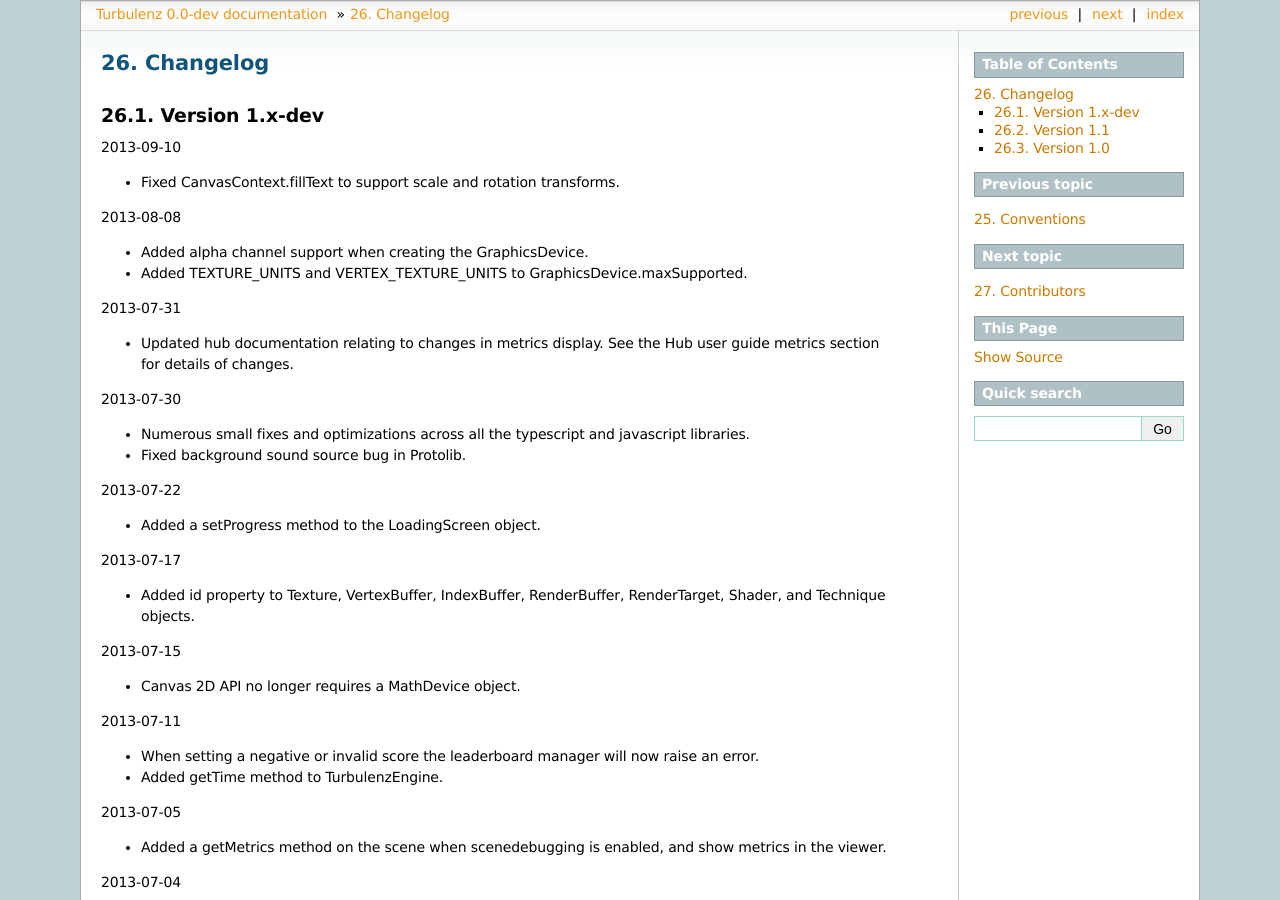
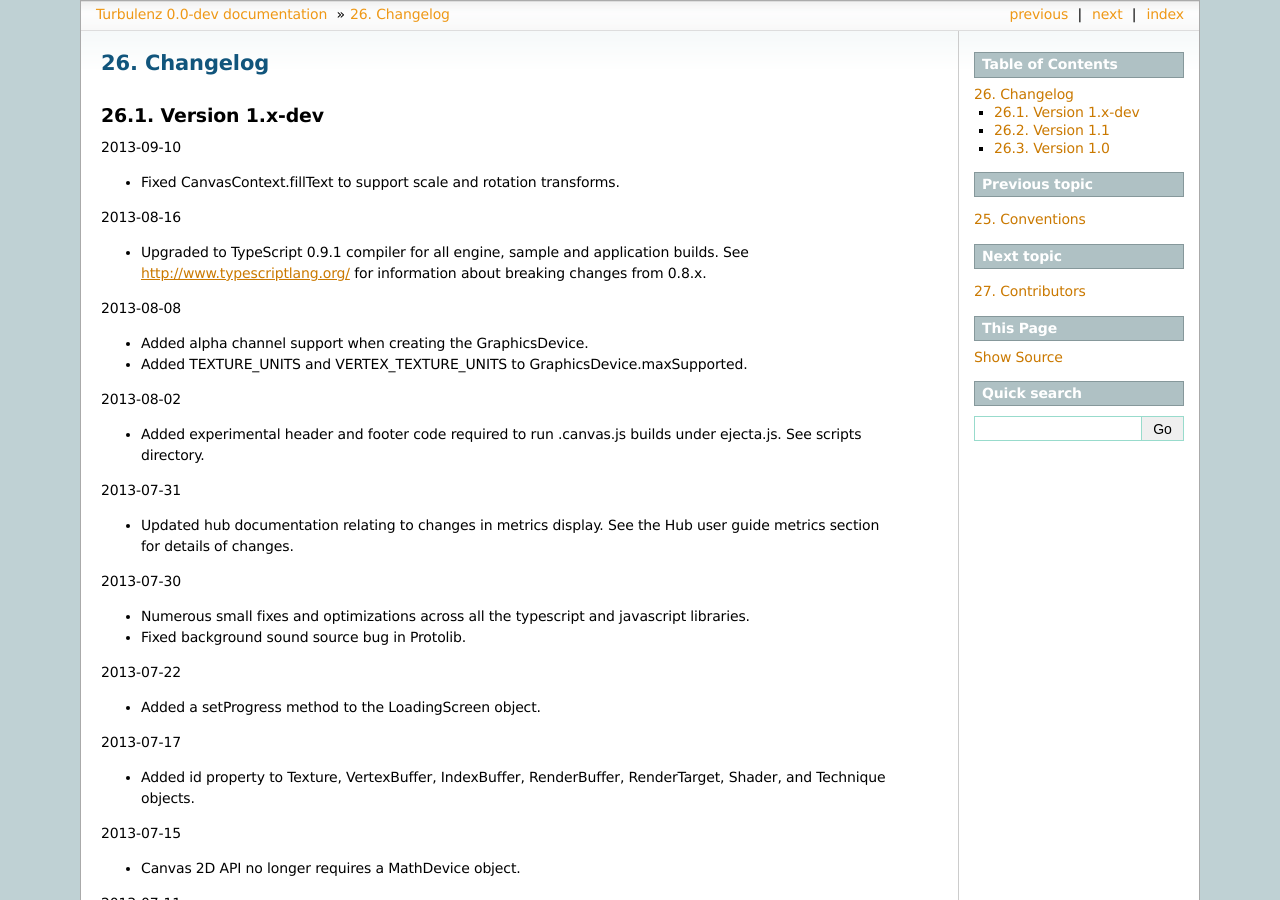
Before and after one commit to turbulenz/turbulenz_engine, a Sphinx documentation site: the page built from docs/source/changelog.rst, in a window 1280 px wide and 900 px high. Built offline with Sphinx 7.4.7, drawn with Linux system fonts in a browser that asks for light colours.

Commit message:
docs: added mention of typescript upgrade and ejecta experimental support to changelog.rst

```diff
--- a/docs/source/changelog.rst
+++ b/docs/source/changelog.rst
@@ -14,10 +14,21 @@
 
 - Fixed CanvasContext.fillText to support scale and rotation transforms.
 
+2013-08-16
+
+- Upgraded to TypeScript 0.9.1 compiler for all engine, sample and
+  application builds.  See http://www.typescriptlang.org/ for
+  information about breaking changes from 0.8.x.
+
 2013-08-08
 
 - Added alpha channel support when creating the GraphicsDevice.
 - Added TEXTURE_UNITS and VERTEX_TEXTURE_UNITS to GraphicsDevice.maxSupported.
+
+2013-08-02
+
+- Added experimental header and footer code required to run .canvas.js
+  builds under ejecta.js.  See scripts directory.
 
 2013-07-31
 
```
